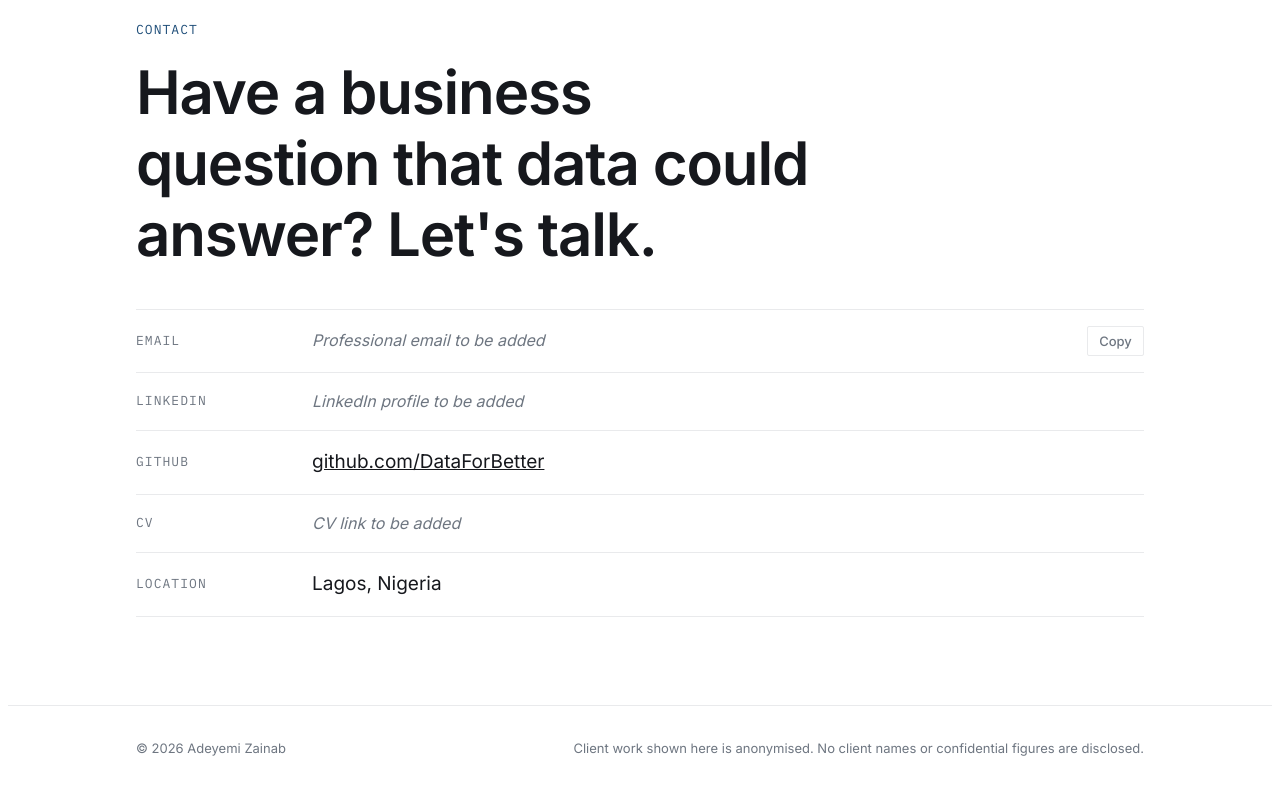
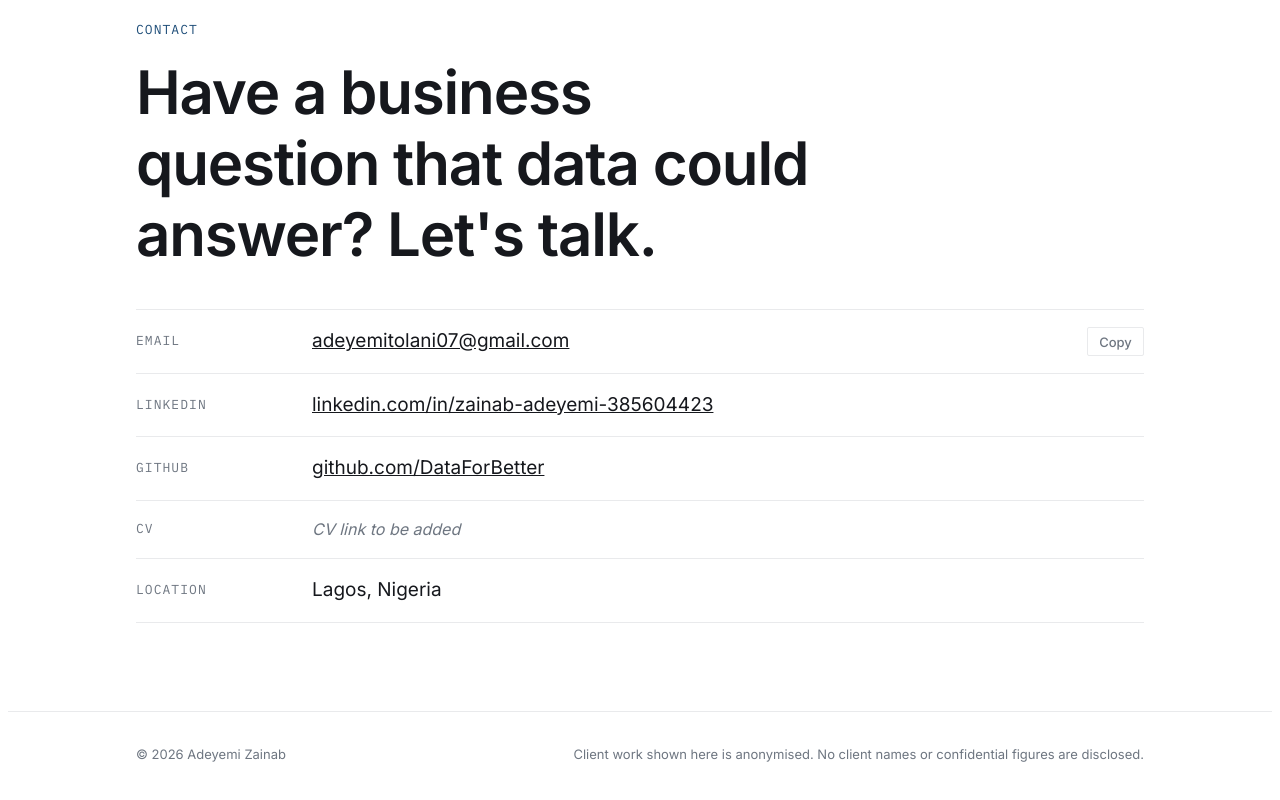
Before and after one commit to DataForBetter/DataForBetter.github.io, a plain HTML site: page index.html in a window 1280 px wide. Shown: the part 5813-6613 px from the top of the page. Drawn offline with Linux system fonts and the light colour scheme.

Commit message:
Fill in email and LinkedIn in the contact section
Both were placeholders reading 'to be added', which is worse than omitting
the row. CV link still pending a decision on hosting.

```diff
--- a/index.html
+++ b/index.html
@@ -453,12 +453,12 @@ footer .wrap{display:flex;justify-content:space-between;flex-wrap:wrap;gap:1rem}
       <div class="contact-rows">
         <div class="contact-row">
           <span class="eyebrow">Email</span>
-          <span class="val pending" id="c-email">Professional email to be added</span>
+          <span class="val" id="c-email"><a href="mailto:adeyemitolani07@gmail.com">adeyemitolani07@gmail.com</a></span>
           <button class="copy" type="button" data-copy="c-email">Copy</button>
         </div>
         <div class="contact-row">
           <span class="eyebrow">LinkedIn</span>
-          <span class="val pending">LinkedIn profile to be added</span>
+          <span class="val"><a href="https://www.linkedin.com/in/zainab-adeyemi-385604423/">linkedin.com/in/zainab-adeyemi-385604423</a></span>
           <span></span>
         </div>
         <div class="contact-row">
```
